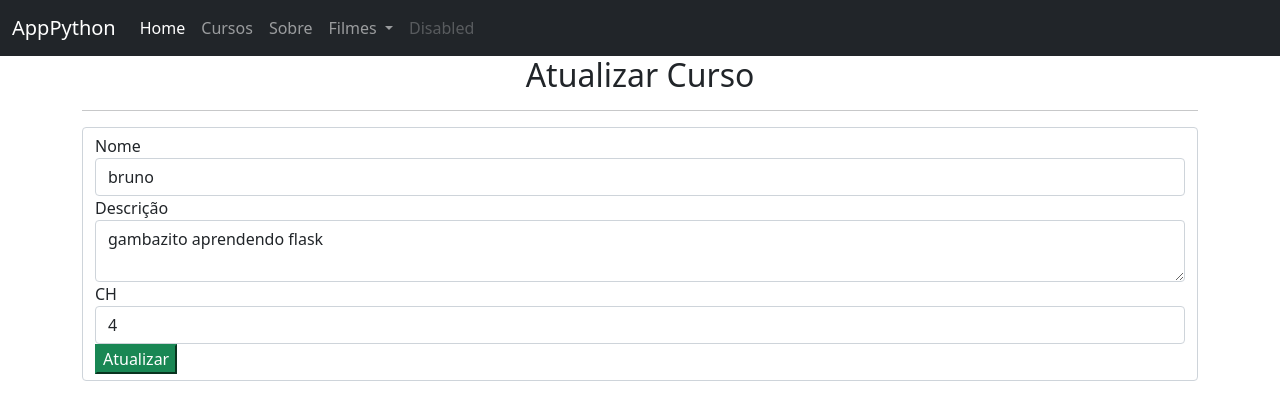
After one commit to cyberbex/flaskweb, a Flask app: page /1/atualiza_curso in a window 1280 px wide. The commit adds this page. Shown: the top 420 px of the page. Run offline with Flask 3, Linux system fonts and the light colour scheme.

Commit message:
editando e atualizando registros no banco

```diff
--- a/app.py
+++ b/app.py
@@ -90,7 +90,18 @@ def cria_curso():
 			return redirect(url_for('lista_cursos'))
 	return render_template("novo_curso.html")
 
+@app.route('/<int:id>/atualiza_curso',methods = ["GET","POST"])
+def atualiza_curso(id):
+	curso = cursos.query.filter_by(id=id).first()
+	if request.method == 'POST':
+		nome = request.form["nome"]
+		descricao = request.form["descricao"]
+		ch = request.form['ch']
 
+		cursos.query.filter_by(id=id).update({"nome":nome, "descricao":descricao,"ch":ch})
+		db.session.commit()
+		return redirect(url_for('lista_cursos'))
+	return render_template("atualiza_curso.html",curso=curso)
 
 if __name__ =="__main__":
 	db.create_all()
--- /dev/null
+++ b/templates/atualiza_curso.html
@@ -0,0 +1,22 @@
+{% extends 'base.html' %}
+{% block conteudo %}
+<h2 style="text-align: center;">Atualizar Curso</h2>
+<hr>
+{%- for messagem in get_flashed_messages() %}
+    <div class="alert alert-danger">
+        {{messagem}}
+    </div>
+{%- endfor %}
+
+
+<form action="{{url_for('atualiza_curso',id=curso.id)}}" method="POST" class="form-control">
+    <label>Nome</label>
+    <input class="form-control" type="text" name="nome" value={{curso.nome}} required>
+    <label>Descrição</label>
+    <textarea class="form-control" name="descricao" required>{{curso.descricao}}</textarea>
+    <label>CH</label>
+    <input class="form-control" type="text" name="ch" value={{curso.ch}} required>
+    <button class="btn-success">Atualizar</button>
+</form>
+
+{% endblock conteudo %}
--- a/templates/cursos.html
+++ b/templates/cursos.html
@@ -13,6 +13,8 @@
             <th scope="col">Nome</th>
             <th scope="col">Decrição</th>
             <th scope="col">CH</th>
+            <th scope="col">Ações</th>
+
         </tr>
     </thead>
     <tbody>
@@ -22,6 +24,9 @@
                 <td>{{curso.nome}}</td>
                 <td>{{curso.descricao}}</td>
                 <td>{{curso.ch}}</td>
+                <td>
+                    <a href="{{curso.id}}/atualiza_curso " class="btn btn-secondary btn-xs">Editar</a>
+                </td>
             </tr>
         {%endfor%}
     </tbody>
```
Also changed, not shown: instance/cursos.sqlite3.
